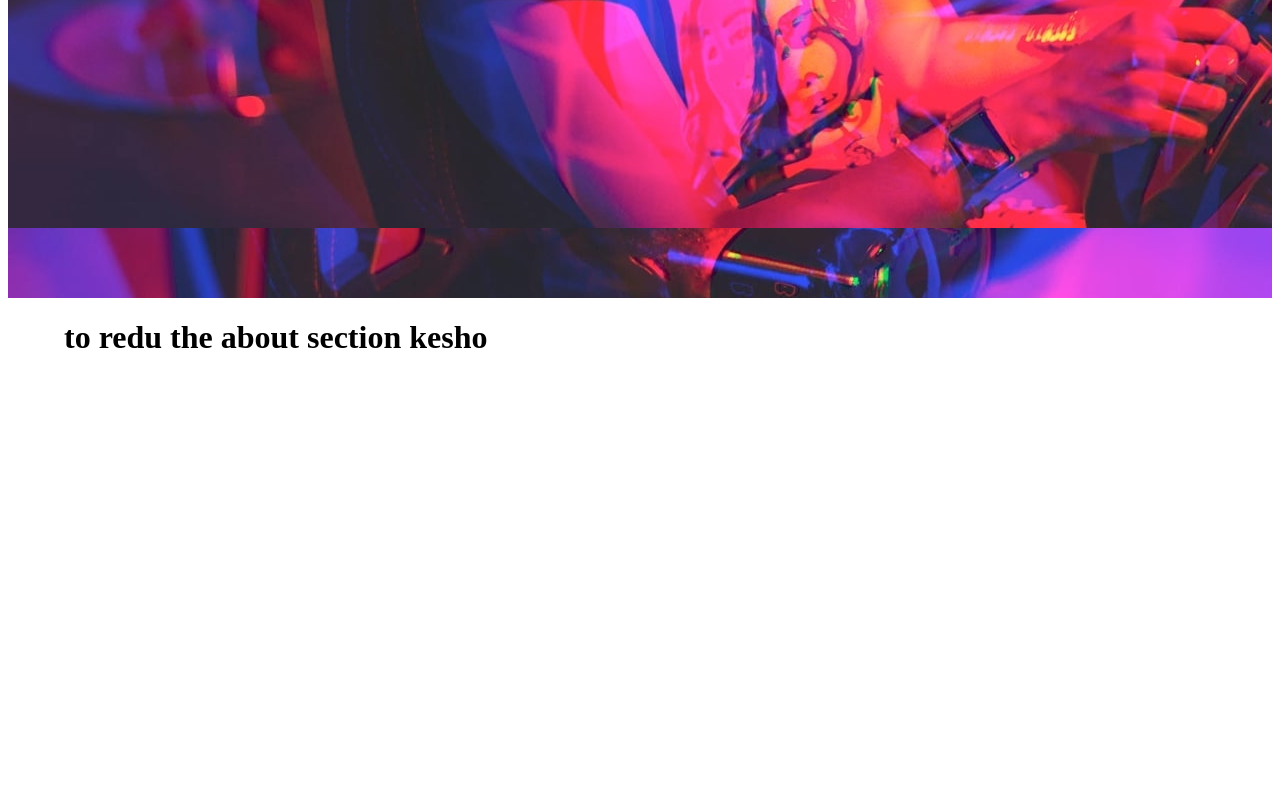
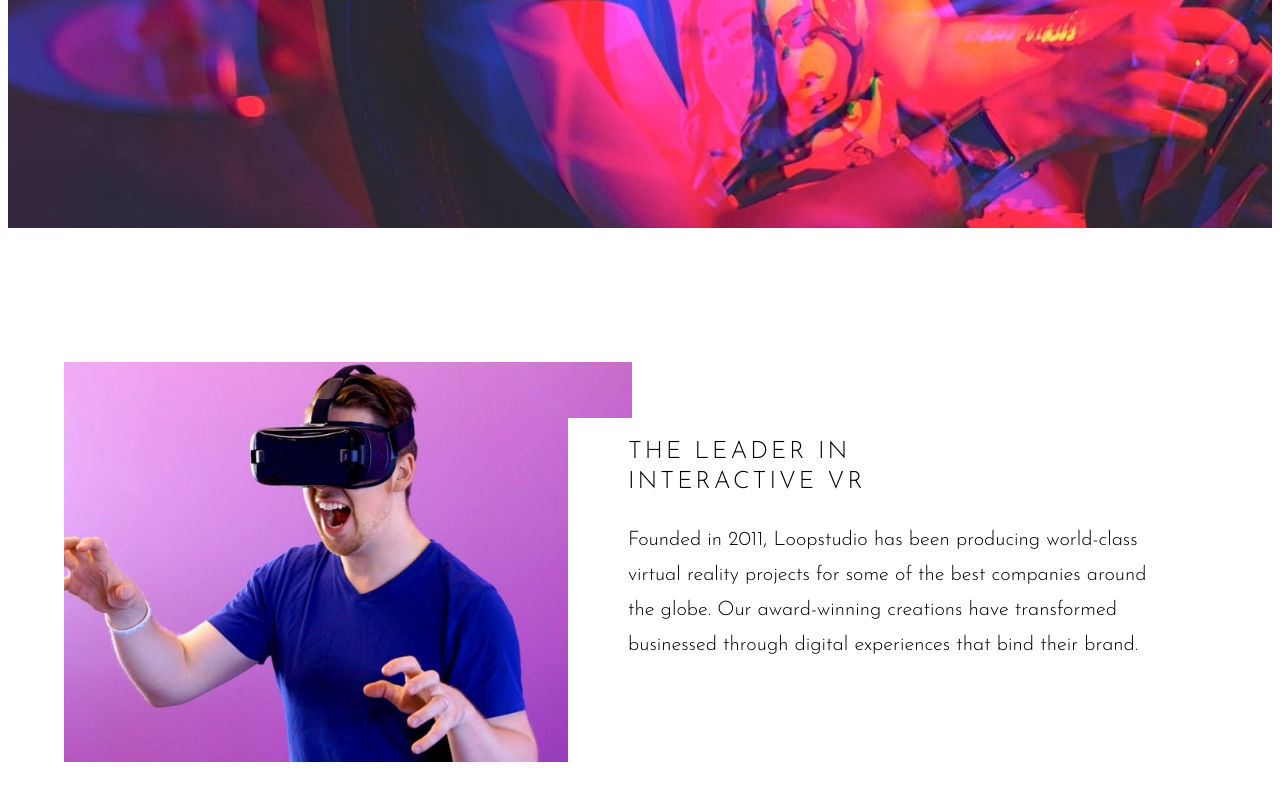
Before and after one commit to meyoh-23/loop-studio-React, a React (Create React App) app: page / in a window 1280 px wide. Shown: the part 430-1230 px from the top of the page. Before the commit the page ends 808 px from the top, so only its background shows below. Built offline with nearby package versions, Linux system fonts and the light colour scheme.

Commit message:
about section completed

```diff
--- a/src/App.js
+++ b/src/App.js
@@ -1,4 +1,4 @@
-import { Stack } from "@mui/material";
+
 import Hero from "./components/Hero";
 import Navbar from './components/Navbar';
 import About from "./components/About";
@@ -6,11 +6,9 @@ import About from "./components/About";
 function App() {
   return (
     <>
-    <Stack spacing={0} maxWidth="1440px">
       <Navbar/>
       <Hero/>
-    </Stack>
-    <About/>
+      <About/>
     </>
   );
 }
--- a/src/components/About.jsx
+++ b/src/components/About.jsx
@@ -1,14 +1,96 @@
-import { Avatar, Box, Container, Typography } from '@mui/material';
+import { Box, Container, Typography } from '@mui/material';
 import React from 'react';
 import desktopHeroImage from "./assets/desktop/image-interactive.jpg";
 import mobileHeroImage from "./assets/mobile/image-interactive.jpg";
 
 const About = () => {
     return (
-    <Container>
-        <h1>to redu the about section kesho</h1>
+    <Container
+    sx={{
+        marginTop: "4rem",
+        display: "flex",
+        flexDirection: {
+            xs: "column",
+            sm: "row",
+        },
+        gap: 2,
+    }}
+    >
+        <Container
+            sx={{
+                backgroundImage: {
+                    xs: `url(${mobileHeroImage})`,
+                    sm: `url(${desktopHeroImage})`,
+                },
+                backgroundSize: "cover",
+                backgroundPosition: "center",
+                backgroundRepeat: "no-repeat",
+                minHeight: "400px",
+            }}
+        >
+        </Container>
+        <Container
+        sx={{
+                minHeight: "400px",
+                position: "relative",
+            }}
+        >
+            <Box
+            sx={{
+                position: {
+                    sx: "relative",
+                    sm: "absolute",
+                },
+                left: {
+                    sm: "-5rem",
+                },
+                top: {
+                    sm: "3.5rem",
+                },
+                alignItems: "left",
+                backgroundColor: "hsl(0, 0%, 100%)",
+            }}
+            >
+                <Box
+                    sx={{
+                        margin: {
+                            xs: "0",
+                            sm: "20px 40px 10px 60px ",
+                        },
+                        padding: {
+                            xs: 0,
+                            sm: "0 0 8rem 0",
+                        }
+                    }}
+                >
+                    <Typography
+                        variant='h4'
+                        sx={{
+                            fontFamily: "'Josefin Sans', sans-serif",
+                            fontSize: "1.5rem",
+                            textTransform: "uppercase",
+                            letterSpacing: "3px",
+                            marginBottom: "10px",
+                            paddingBottom: "1rem",
+                        }}
+                    >
+                        the leader in <br/> interactive vr
+                    </Typography>
+                    <Typography
+                        variant='p'
+                        sx={{
+                            fontFamily: "'Josefin Sans', sans-serif",
+                            fontSize: "1.25rem",
+                            marginBottom: "25px",
+                            lineHeight: "35px",
+                        }}
+                    >
+                        Founded in 2011, Loopstudio has been producing world-class virtual reality projects for some of the best companies around the globe. Our award-winning creations have transformed businessed through digital experiences that bind their brand.
+                    </Typography>
+                </Box>
+            </Box>
+        </Container>
     </Container>
-    )
-}
+)}
 
 export default About;
--- a/src/components/Hero.jsx
+++ b/src/components/Hero.jsx
@@ -14,11 +14,15 @@ return (
         },
         backgroundPosition: "center",
         objectFit: "fill",
-        backgroundRepeat: "no-repeat",
+        backgroundRepeat: {
+            xs: "no-repeat",
+            sm: "no-repeat",
+        },
         minHeight: "90vh",
         width: "100%",
         display: "block",
         flexDirection: "column",
+        marginBottom: "1rem"
     }}
     >
         <Box
```
Also changed, not shown: fonts-css.txt (added).
